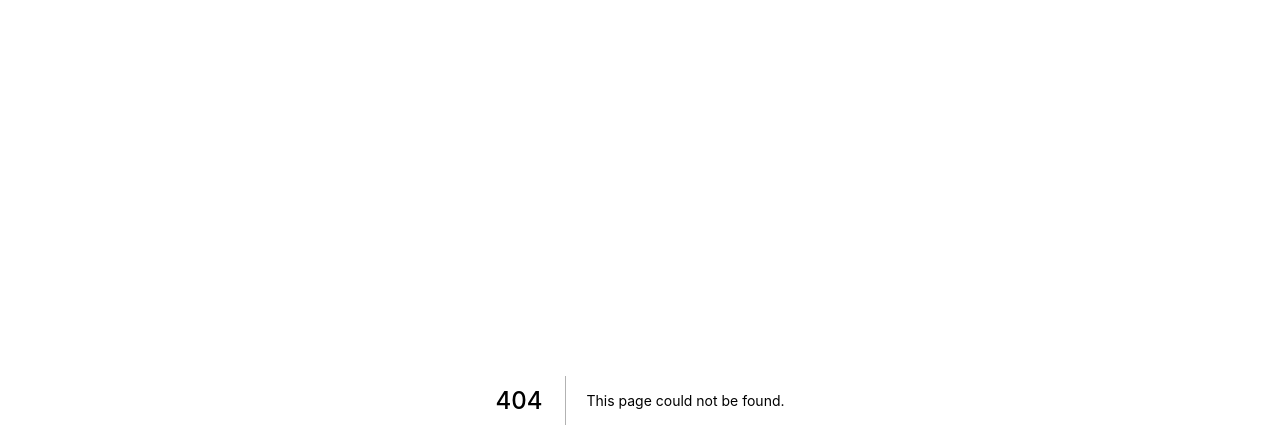
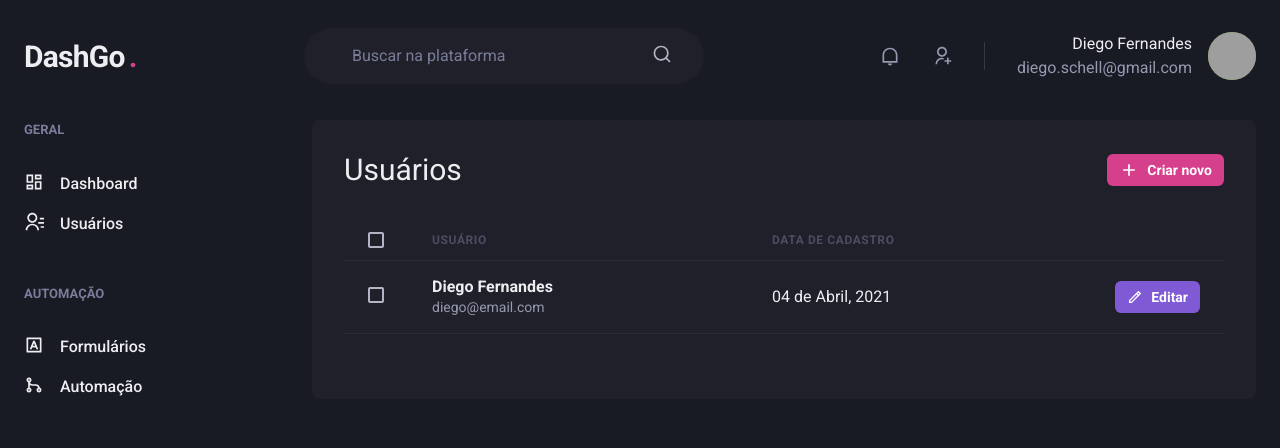
Before and after one commit to anderson-0/Nextjs-Chakra-UI---Dashboard, a Next.js app: page /users in a window 1280 px wide. Before the commit this address had no page. Shown: the top 448 px of the page. Built offline with nearby package versions, Linux system fonts and the light colour scheme; grey boxes are pictures that could not be loaded.

Commit message:
feature: created UserList page base structure

```diff
--- /dev/null
+++ b/src/pages/users/index.tsx
@@ -0,0 +1,69 @@
+import { Box, Button, Checkbox, Flex, Heading, Icon, Text, Table, Tbody, Td, Th, Thead, Tr } from "@chakra-ui/react";
+import { RiAddLine, RiPencilLine } from "react-icons/ri";
+import { Header } from "../../components/Header";
+import { Sidebar } from "../../components/Sidebar";
+
+export default function UserList() {
+  return (
+    <Box>
+      <Header/>
+      <Flex width="100%" my="6" maxWidth={1480} marginX="auto" paddingX="6">
+          <Sidebar/>
+          <Box flex="1" borderRadius={8} background="gray.800" padding="8">
+            <Flex marginBottom="8" justify="space-between" align="center">
+              <Heading size="lg" fontWeight="normal">Usuários</Heading>
+              <Button
+                as="a"
+                size="sm"
+                fontSize="sm"
+                colorScheme="pink"
+                leftIcon={<Icon as={RiAddLine} fontSize="20" />}
+              >
+                Criar novo
+              </Button>
+            </Flex>
+
+            <Table colorScheme="whiteAlpha">
+              <Thead>
+                <Tr>
+                  <Th paddingX="6" color="gray.300" width="8">
+                    <Checkbox colorScheme="pink"/>
+                  </Th>
+                  <Th>Usuário</Th>
+                  <Th>Data de Cadastro</Th>
+                  <Th width="8"></Th>
+                </Tr>
+              </Thead>
+              <Tbody>
+                <Tr>
+                  <Td paddingX="6">
+                    <Checkbox colorScheme="pink"/>
+                  </Td>
+                  <Td>
+                    <Box>
+                      <Text fontWeight="bold">Diego Fernandes</Text>
+                      <Text fontSize="sm" color="gray.300">diego@email.com</Text>
+                    </Box>
+                  </Td>
+                  <Td>
+                    04 de Abril, 2021
+                  </Td>
+                  <Td>
+                    <Button
+                      as="a"
+                      size="sm"
+                      fontSize="sm"
+                      colorScheme="purple"
+                      leftIcon={<Icon as={RiPencilLine} fontSize="16" />}
+                    >
+                      Editar
+                    </Button>
+                  </Td>
+                </Tr>
+              </Tbody>
+            </Table>
+          </Box>
+      </Flex>
+    </Box>
+  );
+}
```
